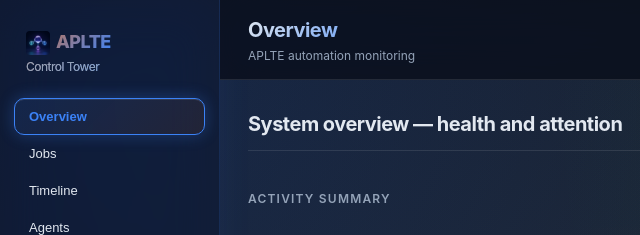
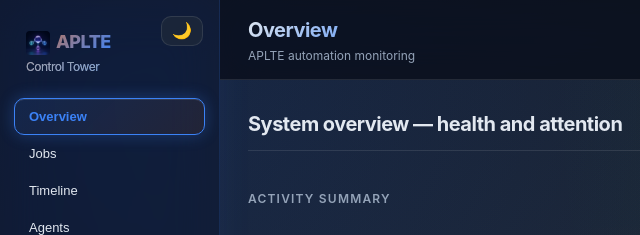
Before and after one commit to shahriarhaqueabir/APLTE, a website: page tools/dashboard/public/index.html in a window 1280 px wide. Shown: the top 235 px of the page, 0-640 px from the left. Drawn offline with Linux system fonts and the light colour scheme; no server answers.

Commit message:
fix: add theme-toggle button to sidebar (was missing from HTML)

```diff
--- a/tools/dashboard/public/index.html
+++ b/tools/dashboard/public/index.html
@@ -364,6 +364,7 @@
 <div class="app">
   <aside class="sidebar">
     <div class="brand"><img src="favicon.jpg" alt="APLTE" style="width:24px;height:24px;border-radius:4px;vertical-align:middle;margin-right:6px;">APLTE<small>Control Tower</small></div>
+    <button class="theme-toggle" onclick="toggleTheme()" aria-label="Toggle light/dark theme">&#127769;</button>
     <nav aria-label="Primary">
       <button class="nav-btn active" data-view="overview" aria-current="page" >Overview</button>
       <button class="nav-btn" data-view="workflows" >Jobs</button>
```
